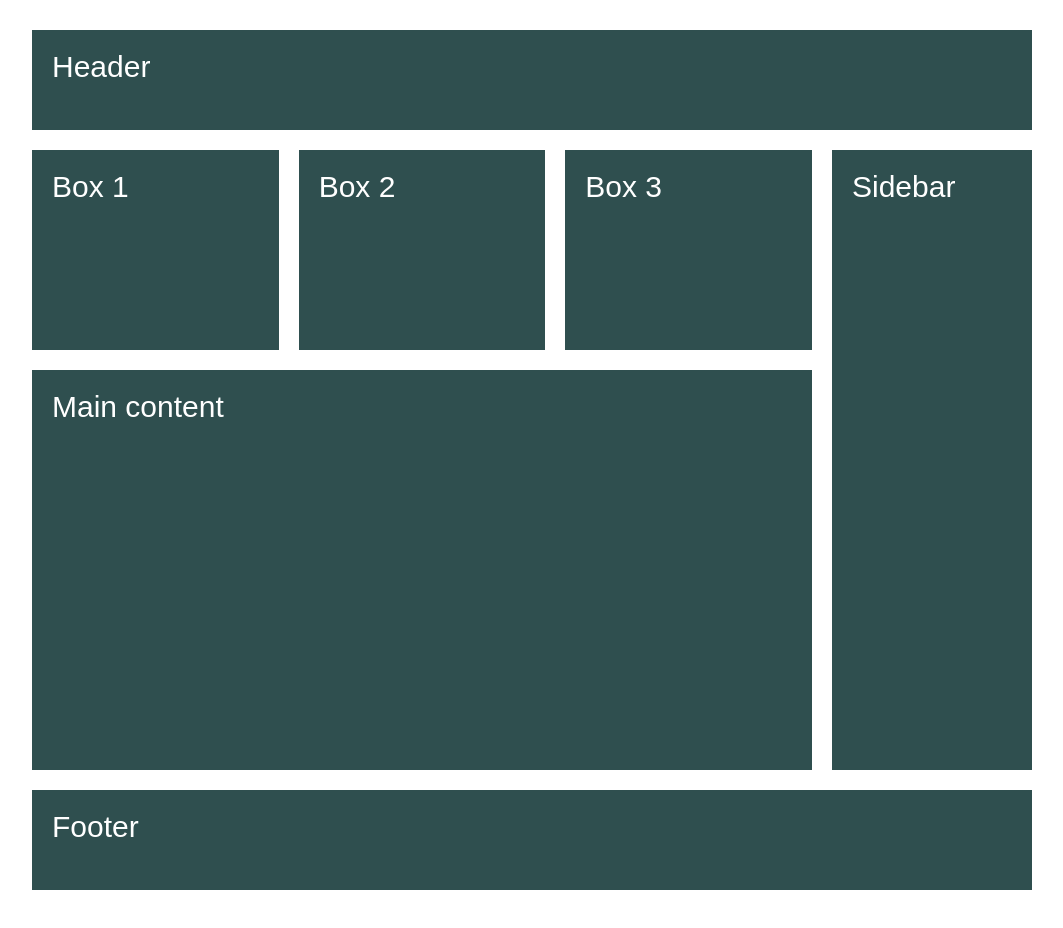
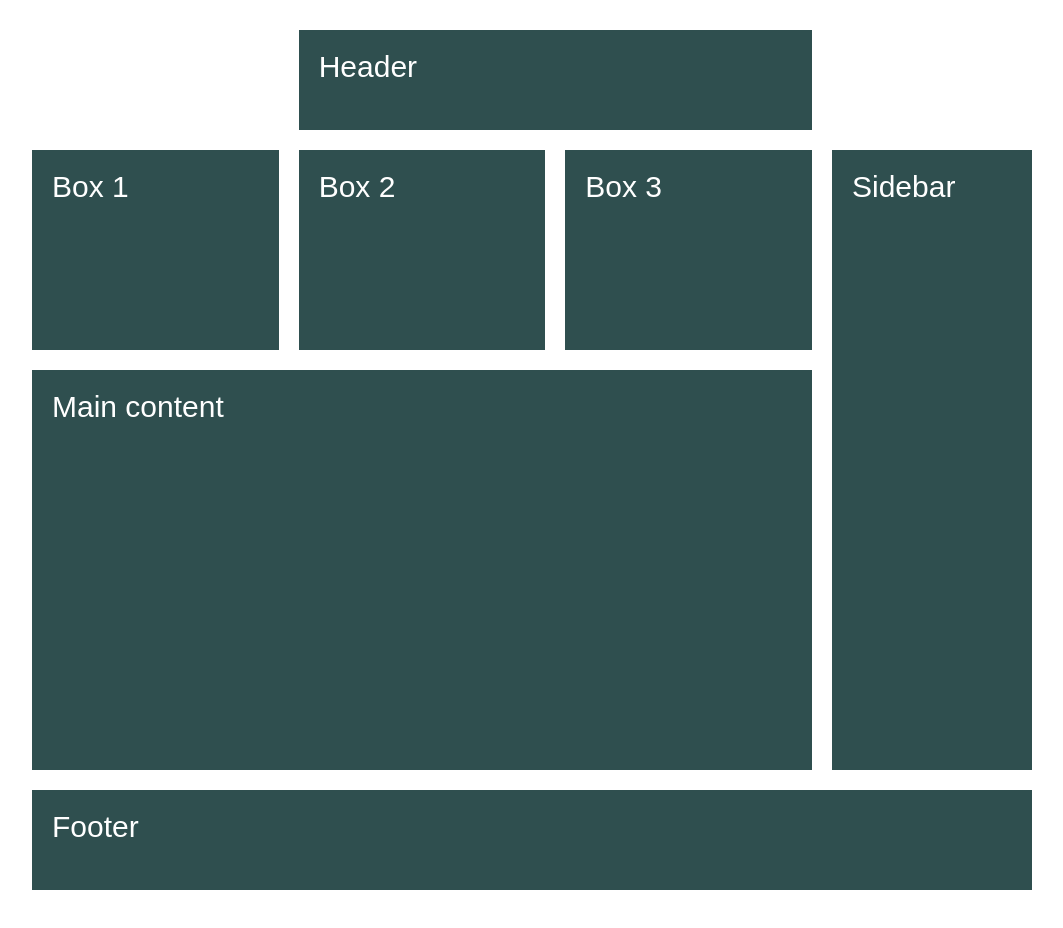
Before and after one commit to super8989/CSS_Grid_Challenge, a website: page index.html in a window 1280 px wide. Shown: the whole page, without its empty margins (108-1171 px from the left). Drawn offline with Linux system fonts and the light colour scheme.

Commit message:
Naming grid areas

```diff
--- a/sass/main.scss
+++ b/sass/main.scss
@@ -37,7 +37,7 @@
 } */
 
 ///METHOD 2: LINE NAMES
-.challenge {
+/* .challenge {
 	width: 1000px;
 	height: 1000px;
 	margin: 30px auto;
@@ -72,4 +72,58 @@
 	.footer {
 		grid-column: col-start 1 / grid-end;
 	}
+} */
+
+///METHOD 3: NAME GRID AREAS
+.challenge {
+	width: 1000px;
+	height: 1000px;
+	margin: 30px auto;
+
+	display: grid;
+	gap: 20px;
+	grid-template-rows: 100px 200px 400px 100px;
+	grid-template-columns: repeat(3, 1fr) 200px;
+
+	grid-template-areas:
+		'. head head .'
+		'box-1 box-2 box-3 side'
+		' main main main side'
+		'foot foot foot foot';
+
+	& > * {
+		background-color: darkslategray;
+		padding: 20px;
+		color: white;
+		font-size: 30px;
+		font-family: sans-serif;
+	}
+
+	.header {
+		grid-area: head;
+	}
+
+	.sidebar {
+		grid-area: side;
+	}
+
+	.small-box-1 {
+		grid-area: box-1;
+	}
+
+	.small-box-2 {
+		grid-area: box-2;
+	}
+
+	.small-box-3 {
+		grid-area: box-3;
+	}
+
+	.main-content {
+		grid-area: main;
+	}
+
+	.footer {
+		grid-area: foot;
+	}
 }
```
Also changed, not shown: css/main.css, 1 other file.
